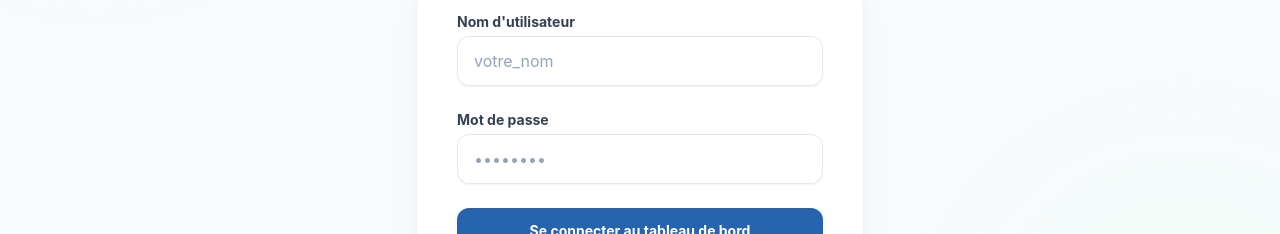
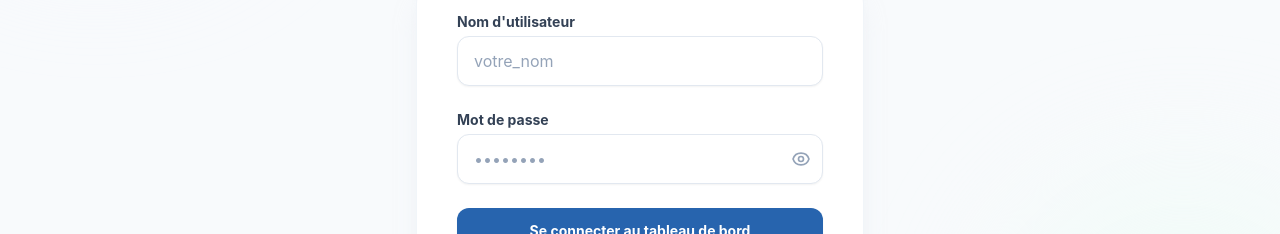
Before and after one commit to 7Bhil/Bussola-admin, a React (Vite) app: page /login in a window 1280 px wide. Shown: the part 344-578 px from the top of the page. Built offline with nearby package versions, Linux system fonts and the light colour scheme; no server answers.

Commit message:
ajout de sys antibrute force page admin et anti DDos via page contact

```diff
--- a/src/Login.jsx
+++ b/src/Login.jsx
@@ -1,14 +1,36 @@
-import React, { useState } from 'react'
+import React, { useEffect, useState } from 'react'
 import api from './api'
 
 export default function Login({ onLogin }) {
   const [username, setUsername] = useState('')
   const [password, setPassword] = useState('')
+  const [showPassword, setShowPassword] = useState(false)
   const [loading, setLoading] = useState(false)
   const [error, setError] = useState(null)
+  const [blockedUntil, setBlockedUntil] = useState(null)
+  const [remainingSeconds, setRemainingSeconds] = useState(0)
+
+  useEffect(() => {
+    if (!blockedUntil) return undefined
+
+    const updateRemainingTime = () => {
+      const seconds = Math.max(0, Math.ceil((blockedUntil - Date.now()) / 1000))
+      setRemainingSeconds(seconds)
+      if (seconds === 0) setBlockedUntil(null)
+    }
+
+    updateRemainingTime()
+    const intervalId = window.setInterval(updateRemainingTime, 1000)
+    return () => window.clearInterval(intervalId)
+  }, [blockedUntil])
+
+  const isLocked = remainingSeconds > 0
+  const lockLabel = Math.floor(remainingSeconds / 60) + 'm ' + (remainingSeconds % 60) + 's'
 
   async function handleSubmit(e) {
     e.preventDefault()
+    if (isLocked) return
+
     setLoading(true)
     setError(null)
     try {
@@ -25,7 +47,11 @@
       }
       onLogin(res.data)
     } catch (err) {
+      const retryAfter = err.response?.data?.retryAfter
       setError(err.response?.data?.message || "Identifiants invalides")
+      if (retryAfter) {
+        setBlockedUntil(Date.now() + retryAfter * 1000)
+      }
     } finally {
       setLoading(false)
     }
@@ -77,17 +103,33 @@
               <label htmlFor="password" className="block text-sm font-bold text-slate-700">
                 Mot de passe
               </label>
-              <div className="mt-1">
+              <div className="mt-1 relative">
                 <input
                   id="password"
                   name="password"
-                  type="password"
+                  type={showPassword ? 'text' : 'password'}
                   required
                   value={password}
                   onChange={(e) => setPassword(e.target.value)}
-                  className="appearance-none block w-full px-4 py-3 border border-slate-200 rounded-xl shadow-sm placeholder-slate-400 focus:outline-none focus:ring-primary focus:border-primary transition"
+                  className="appearance-none block w-full px-4 py-3 pr-12 border border-slate-200 rounded-xl shadow-sm placeholder-slate-400 focus:outline-none focus:ring-primary focus:border-primary transition"
                   placeholder="••••••••"
                 />
+                <button
+                  type="button"
+                  onClick={() => setShowPassword(!showPassword)}
+                  className="absolute inset-y-0 right-0 pr-3 flex items-center text-slate-400 hover:text-slate-600 transition"
+                >
+                  {showPassword ? (
+                    <svg className="h-5 w-5" fill="none" viewBox="0 0 24 24" stroke="currentColor">
+                      <path strokeLinecap="round" strokeLinejoin="round" strokeWidth={2} d="M13.875 18.825A10.05 10.05 0 0112 19c-4.478 0-8.268-2.943-9.543-7a9.97 9.97 0 011.563-3.029m5.858.908a3 3 0 114.243 4.243M9.878 9.878l4.242 4.242M9.88 9.88l-3.29-3.29m7.532 7.532l3.29 3.29M3 3l3.59 3.59m0 0A9.953 9.953 0 0112 5c4.478 0 8.268 2.943 9.543 7a10.025 10.025 0 01-4.132 5.411m0 0L21 21" />
+                    </svg>
+                  ) : (
+                    <svg className="h-5 w-5" fill="none" viewBox="0 0 24 24" stroke="currentColor">
+                      <path strokeLinecap="round" strokeLinejoin="round" strokeWidth={2} d="M15 12a3 3 0 11-6 0 3 3 0 016 0z" />
+                      <path strokeLinecap="round" strokeLinejoin="round" strokeWidth={2} d="M2.458 12C3.732 7.943 7.523 5 12 5c4.478 0 8.268 2.943 9.542 7-1.274 4.057-5.064 7-9.542 7-4.477 0-8.268-2.943-9.542-7z" />
+                    </svg>
+                  )}
+                </button>
               </div>
             </div>
 
@@ -96,6 +138,9 @@
                 <div className="flex">
                   <div className="ml-3">
                     <p className="text-sm font-medium text-red-800">{error}</p>
+                    {isLocked && (
+                      <p className="mt-1 text-xs font-semibold text-red-700">Réessayez dans {lockLabel}</p>
+                    )}
                   </div>
                 </div>
               </div>
@@ -104,10 +149,10 @@
             <div>
               <button
                 type="submit"
-                disabled={loading}
+                disabled={loading || isLocked}
                 className="w-full flex justify-center py-3 px-4 border border-transparent rounded-xl shadow-sm text-sm font-bold text-white bg-primary hover:bg-blue-700 focus:outline-none focus:ring-2 focus:ring-offset-2 focus:ring-primary transition disabled:opacity-50"
               >
-                {loading ? (
+                {isLocked ? 'Accès temporairement bloqué' : loading ? (
                   <svg className="animate-spin h-5 w-5 text-white" xmlns="http://www.w3.org/2000/svg" fill="none" viewBox="0 0 24 24">
                     <circle className="opacity-25" cx="12" cy="12" r="10" stroke="currentColor" strokeWidth="4"></circle>
                     <path className="opacity-75" fill="currentColor" d="M4 12a8 8 0 018-8V0C5.373 0 0 5.373 0 12h4zm2 5.291A7.962 7.962 0 014 12H0c0 3.042 1.135 5.824 3 7.938l3-2.647z"></path>
```
